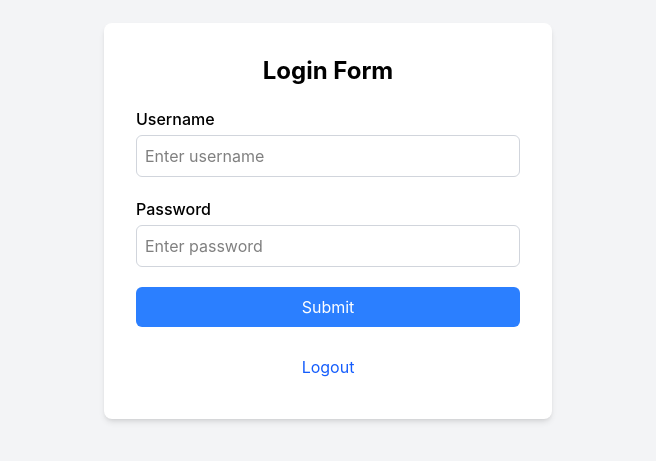
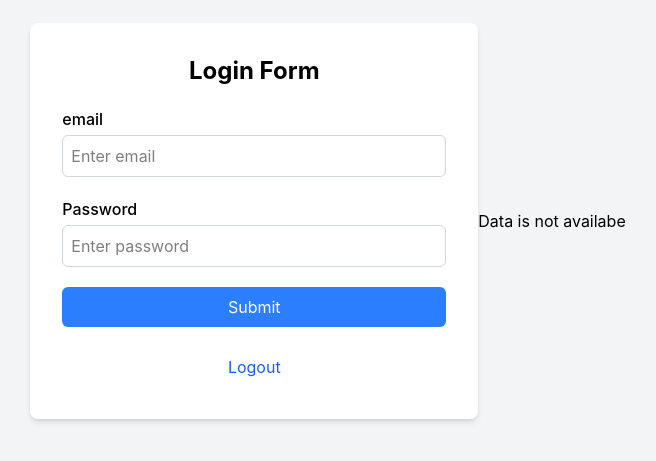
Before and after one commit to 123umair/Auth_JWT, a React (Vite) app in the folder Frontent/: page /login in a window 1280 px wide. Shown: the part 179-640 px from the top of the page, without its empty margins (312-968 px from the left). Built offline with nearby package versions, Linux system fonts and the light colour scheme.

Commit message:
Fix data fetching from backend

```diff
--- a/Frontent/src/App.jsx
+++ b/Frontent/src/App.jsx
@@ -2,12 +2,13 @@ import './App.css'
 import { Route, Routes } from 'react-router'
 import Form from './component/Form/Form'
 import LoginForm from './component/Form/LoginForm'
-
+import Welcome from './component/Page/Welcome'
 function App() {
   return (
     <Routes>
       <Route path='/' element={<Form />}></Route>
       <Route path='/login' element={<LoginForm />} />
+      <Route path='/welcome' element={<Welcome />} />
     </Routes>
   )
 }
--- a/Frontent/src/component/Form/LoginForm.jsx
+++ b/Frontent/src/component/Form/LoginForm.jsx
@@ -3,11 +3,14 @@ import { useForm } from 'react-hook-form'
 import { zodResolver } from '@hookform/resolvers/zod'
 import { useNavigate } from 'react-router'
 import { loginformSchema } from './LoginFormSchema'
+import { useState } from 'react'
+import Welcome from '../Page/Welcome'
 import axios from 'axios'
 
 
 const LoginForm = () => {
 
+    const [data, setData] = useState(null)
     const API = import.meta.env.VITE_API_URL
     const { register, handleSubmit, formState: { errors } } = useForm({
         resolver: zodResolver(loginformSchema)
@@ -17,6 +20,12 @@ const LoginForm = () => {
     const onSubmit = async (data) => {
         try {
             let res = await axios.post(`${API}/login`, data, { withCredentials: true })
+            console.log('hitting')
+            if (res) {
+                console.log(res.data.user)
+                setData(res.data.user)
+
+            }
         } catch (error) {
             console.log(error, 'error')
         }
@@ -49,24 +58,24 @@ const LoginForm = () => {
                 <h1 className='text-2xl font-bold text-center'>
                     Login Form
                 </h1>
-                {/* Username */}
+                {/* Email */}
                 <div>
                     <label className='block mb-1 font-medium'>
-                        Username
+                        email
                     </label>
-                    <input type="text"
-                        placeholder='Enter username'
-                        {...register('username')}
+                    <input type="email"
+                        placeholder='Enter email'
+                        {...register('email')}
                         className='w-full border
                 border-gray-300
                 rounded-md p-2
                 outline-none
                 focus:ring-2 focus:ring-blue-400' />
 
-                    {errors.username && (
+                    {errors.email && (
                         <p
                             className='text-red-500 text-sm mt-1'>
-                            {errors.username.message}
+                            {errors.email.message}
                         </p>
                     )}
                 </div>
@@ -108,7 +117,7 @@ const LoginForm = () => {
                     Logout
                 </button>
             </form>
-
+            {data ? <Welcome userData={data}></Welcome> : <p>Data is not availabe</p>}
         </div>
     )
 }
--- a/Frontent/src/component/Form/LoginFormSchema.js
+++ b/Frontent/src/component/Form/LoginFormSchema.js
@@ -1,7 +1,8 @@
 import { z } from 'zod'
 
 export const loginformSchema=z.object({
-    username:z.string().min(1,'name is required.'),
+    // username:z.string().min(1,'name is required.'),
+     email:z.string().email().min(1,'email is required'),
     password:z.string().min(8,'Password must be at least 8 characters')
     .regex(/[A-Z]/,"Must contain at least one uppercase letter")
     .regex(/[a-z]/,"Must contain at least one lowercase letter")
--- /dev/null
+++ b/Frontent/src/component/Page/Welcome.jsx
@@ -0,0 +1,14 @@
+import axios from 'axios'
+import { useEffect, useState } from 'react'
+import { useNavigate } from 'react-router'
+const Welcome = ({ userData }) => {
+
+    return (
+        <div>
+            Welcome
+            {userData.username}
+        </div>
+    )
+}
+
+export default Welcome
```
Also changed, not shown: 1 other file (tests, documents, lock files or other folders).
